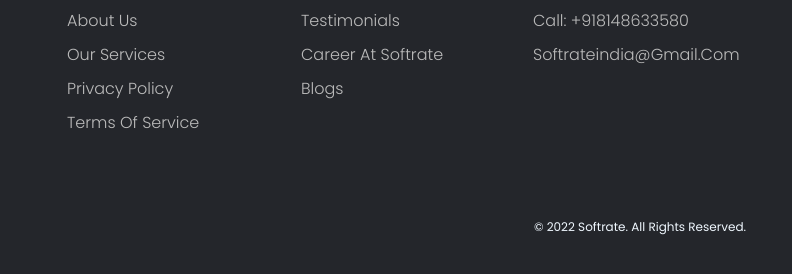
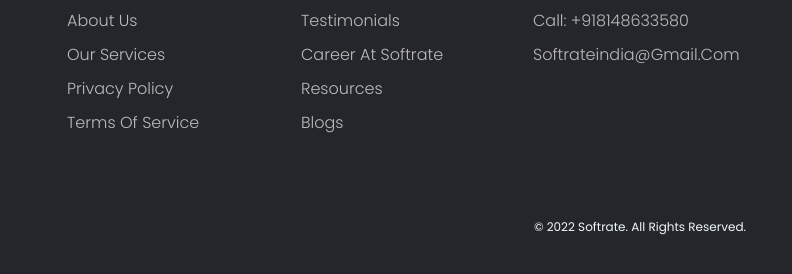
Before and after one commit to Softrate-India/Softrate-official-corporate-website-2023, a plain HTML site: page index.html in a window 1280 px wide. Shown: the part 2724-2998 px from the top of the page, 0-792 px from the left. Drawn offline with nearby package versions, Linux system fonts and the light colour scheme.

Commit message:
resources

```diff
--- a/footer.html
+++ b/footer.html
@@ -18,6 +18,7 @@
 				<ul>
 					<li ><a href="testimonials.html" id="footer-test">Testimonials</a></li>
 					<li ><a href="careers.html" id="footer-career">Career at Softrate</a></li>
+					<li ><a href="https://drive.google.com/drive/folders/1YQJjEqvKKWJwEXuAfarE613j6Ll2Rdq3?usp=sharing" id="footer-career">Resources</a></li>
 					<li ><a href="blogs.html" id="footer-blogs">Blogs</a></li>
 				</ul>
 			</div>
```
